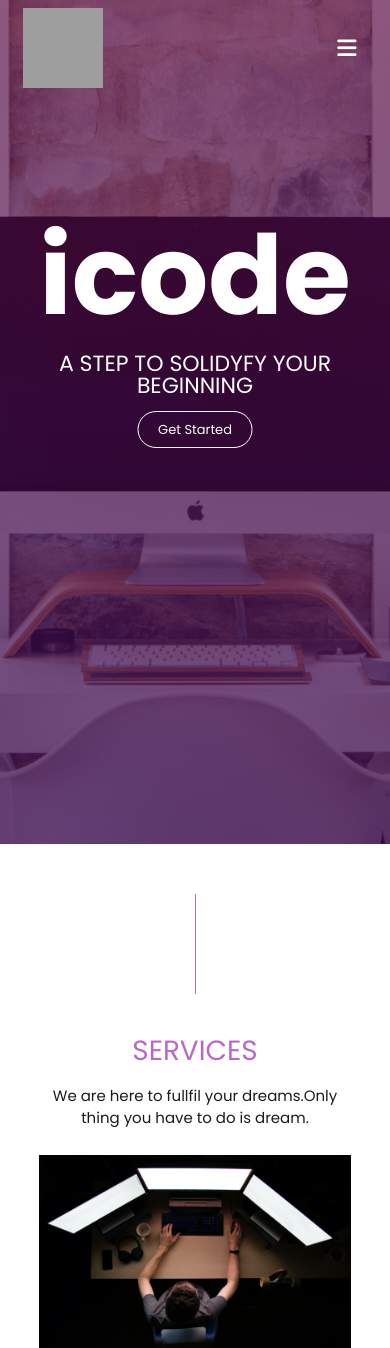
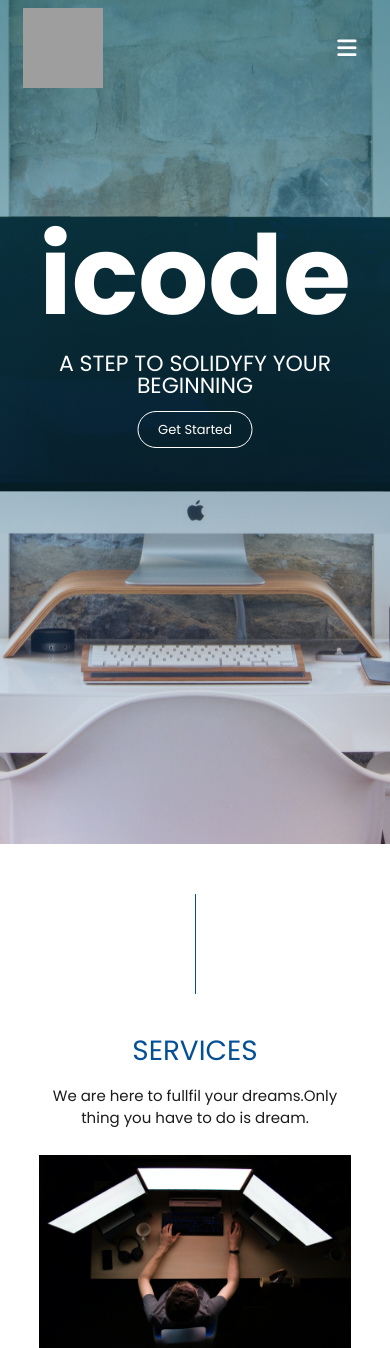
Before and after one commit to tusharkhanna575/icode, a PHP site: page / in a window 390 px wide. Shown: the top 1348 px of the page. Run offline with PHP 8.4, Linux system fonts and the light colour scheme; some libraries are stand-ins or nearby versions; grey boxes are pictures that could not be loaded.

Commit message:
Add files via upload

```diff
--- a/index.html
+++ b/index.html
@@ -68,9 +51,9 @@
 
   <!-- center part ends here -->
 
-    <!-- Notes Section Start-->
+  <!-- Service Section Start-->
 
-    <section class="Notes">
+  <section class="service">
     <div class="PageBlock">
       <div class="verticalLine"></div>
       <div class="Clear"></div>
@@ -135,10 +106,11 @@
       </div>
     </div>
   </section>
-    <!-- Notes Section End -->
+  <!-- Service Section End -->
 
   <!-- Blogs Section Start -->
   <section class="Blog">
+    <div class="PageBlock"></div>
     <div class="verticalLine"></div>
     <div class="Clear"></div>
     </div>
@@ -147,33 +119,122 @@
 
     <div class="row">
       <div class="Blog-col">
-          <i class="fas fa-solid fa-bullseye"></i>
+        <i class="fas fa-solid fa-robot"></i>
         <h3>Importance of Artificial Intelligence.</h3>
         <a href="#" class="hero_btn1">Read More</a>
       </div>
       <div class="Blog-col">
-          <i class="fas fa-book-open"></i>
+        <i class="fas fa-solid fa-link"></i>
         <h3>What is Blockchain Technology?</h3>
         <a href="#" class="hero_btn1">Read More</a>
       </div>
       <div class="Blog-col">
-          <i class="fas fa-trophy"></i>
-          <h3>Roadmap to became a fullstack developer.</h3>
+        <i class="fas fa-solid fa-laptop-code"></i>
+        <h3>Roadmap to became a Fullstack developer.</h3>
+        <a href="#" class="hero_btn1">Read More</a>
+      </div>
+      <div class="Blog-col">
+        <i class="fas fa-brands fa-android"></i>
+        <h3>Roadmap to became an Andriod developer.</h3>
+        <a href="#" class="hero_btn1">Read More</a>
+      </div>
+      <div class="Blog-col">
+        <i class="fas fa-solid fa-cloud"></i>
+        <h3>What is Cloud Computing?</h3>
+        <a href="#" class="hero_btn1">Read More</a>
+      </div>
+      <div class="Blog-col">
+        <i class="fas fa-solid fa-globe"></i>
+        <h3>Web vs App Which one to choose?</h3>
         <a href="#" class="hero_btn1">Read More</a>
       </div>
     </div>
   </section>
   <!-- Blog Section End -->
 
+  <!-- Facilities Section Start -->
+  <section class="facilities">
+    <div class="PageBlock">
+      <div class="verticalLine"></div>
+      <div class="Clear"></div>
+    </div>
+    <h1>Our Facilities</h1>
+    <p>Success is not final; failure is not fatal: It is the courage to continue that counts.</p>
+
+    <div class="row">
+      <div class="facilities-col">
+        <a href="#"><img src="img/facility1.jpg" alt="Connect People"></a>
+        <h3>Connect</h3>
+        <p>The human connection - is the key to personal and career success.
+        </p>
+      </div>
+      <div class="facilities-col">
+        <a href="#"><img src="img/facility2.jpg" alt="Startup Discussion image"></a>
+        <h3>Startup Talks</h3>
+        <p>Ideas are easy. Implementation is hard.</p>
+      </div>
+      <div class="facilities-col">
+        <a href="#"><img src="img/facility3.png" alt="Communities and Society image"></a>
+        <h3>Communities and Socities.</h3>
+        <p>If you want to lift yourself up, lift up someone else.</p>
+      </div>
+    </div>
+  </section>
+  <!-- Facilities Section End -->
+
+    <!-- Internship Section Start -->
+    <section class="Intern">
+      <div class="PageBlock"></div>
+      <div class="verticalLine"></div>
+      <div class="Clear"></div>
+      </div>
+      <h1>Our Internships</h1>
+      <p>- The only source of knowledge is experience.</p>
+
+      <div class="row">
+        <div class="Intern-col">
+          <img src="img/Web Development.svg" alt="Web Development Image" height="200px" width="200px">
+          <h3>Web Development Internship</h3>
+          <a href="#" class="hero_btn2">Apply Now</a>
+        </div>
+        <div class="Intern-col">
+          <img src="img/Andriod Development.svg" alt="Web Development Image" height="200px" width="200px">
+          <h3>Andriod Development Internship</h3>
+          <a href="#" class="hero_btn2">Apply Now</a>
+        </div>
+        <div class="Intern-col">
+          <img src="img/Data Science.svg" alt="Web Development Image" height="200px" width="200px">
+          <h3>Data Science Internship</h3>
+          <a href="#" class="hero_btn2">Apply Now</a>
+        </div>
+        <div class="Intern-col">
+          <img src="img/Graphic Designing.svg" alt="Graphic Design Image" height="200px" width="200px">
+          <h3>Graphic Design Internship</h3>
+          <a href="#" class="hero_btn2">Apply Now</a>
+        </div>
+        <div class="Intern-col">
+          <img src="img/Java Programming.svg" alt="Graphic Design Image" height="200px" width="200px">
+          <h3>Java Programming Internship</h3>
+          <a href="#" class="hero_btn2">Apply Now</a>
+        </div>
+        <div class="Intern-col">
+          <img src="img/Cloud Computing.svg" alt="Graphic Design Image" height="200px" width="200px">
+          <h3>Cloud Computing Internship</h3>
+          <a href="#" class="hero_btn2">Apply Now</a>
+        </div>
+      </div>
+    </section>
+    <!-- Internship Section End -->
+
+
+
   <script src="script.js"></script>
   <!-- Optional JavaScript; choose one of the two! -->
 
   <!-- Option 1: Bootstrap Bundle with Popper -->
-    <script
-      src="https://cdn.jsdelivr.net/npm/bootstrap@5.0.2/dist/js/bootstrap.bundle.min.js"
+  <script src="https://cdn.jsdelivr.net/npm/bootstrap@5.0.2/dist/js/bootstrap.bundle.min.js"
     integrity="sha384-MrcW6ZMFYlzcLA8Nl+NtUVF0sA7MsXsP1UyJoMp4YLEuNSfAP+JcXn/tWtIaxVXM"
-      crossorigin="anonymous"
-    ></script>
+    crossorigin="anonymous"></script>
 
   <!-- Option 2: Separate Popper and Bootstrap JS -->
   <!--
--- a/style.css
+++ b/style.css
@@ -11,7 +11,8 @@
     background-position: center;
     background-size: cover;
     position: relative;
-    background-image: linear-gradient(#5f0d46a5, #34054ab8), url(img/bg.jpg);
+    background-image: linear-gradient(#0d63729d, #22307b1a), url(img/bg.jpg);
+    background-color: rgb(255, 255, 255);
 }
 /* navbar section starts here */
 
@@ -43,6 +44,7 @@ nav .fab {
     padding: 8px 12px;
     position: relative;
     text-transform: uppercase;
+    font-weight: bold;
 }
 
 .nav-links ul li a {
@@ -168,14 +170,14 @@ nav .fa {
 
 /* Services Section Start */
 
-.Notes {
+.service {
     width: 80%;
     margin: auto;
     text-align: center;
     padding-top: 50px;
 }
 
-.Notes-col {
+.service-col {
     position: relative;
     flex-basis: 32%;
     border-radius: 10px;
@@ -183,7 +185,7 @@ nav .fa {
     overflow: hidden;
 }
 
-.Notes-col img {
+.service-col img {
     width: 100%;
     display: block;
 }
@@ -200,7 +202,7 @@ nav .fa {
 
 .layer:hover {
     /* background: rgba(226, 0, 0, 0.7); */
-    background: #530661b3;
+    background: #0d4b729d;
 }
 
 .layer h3 {
@@ -260,14 +262,14 @@ nav .fa {
     width: 80%;
     margin: auto;
     text-align: center;
-    padding-top: 100px;
+    padding-top: 50px;
 }
 
 .verticalLine {
     width: 2px;
     height: 100px;
     margin: 0 auto  40px;
-    background-color:#ba68c8;
+    background-color:#045097;
 }
 
 .Clear {
@@ -280,7 +282,7 @@ h1 {
     margin: 15px 0;
     line-height: 50px;
     text-transform: uppercase;
-    color: #ba68c8;
+    color: #045097;
 }
 
 p {
@@ -300,7 +302,7 @@ p {
 
 .Blog-col {
     flex-basis: 31%;
-    background-image: linear-gradient(#5f0d46a5, #34054ab8), url(img/blogimg.jpg);
+    background-image: linear-gradient(#0d46729d, #222f7b41);
     border-radius: 10px;
     margin-bottom: 5%;
     padding: 20px 12px;
@@ -333,3 +335,152 @@ p {
 }
 
 /* Blog Section End */
+
+/* Facilities Section Start */
+
+.facilities {
+    width: 80%;
+    margin: auto;
+    text-align: center;
+    padding-top: 50px;
+}
+
+.facilities-col {
+    flex-basis: 31%;
+    border-radius: 10px;
+    margin-bottom: 5%;
+    text-align: left;
+}
+
+.facilities-col img {
+    width: 100%;
+    transition: 0.5s;
+    border-radius: 10px;
+}
+
+.facilities-col img:hover {
+    box-shadow: 0 0 20px 10px rgba(54, 58, 121, 0.2);
+}
+
+.facilities-col p {
+    padding: 0;
+}
+
+.facilities-col h3 {
+    text-align: left;
+    margin-top: 16px;
+    margin-bottom: 15px;
+}
+
+/* Facilities Section End */
+
+/* Internship Section Start */
+
+.Intern{
+    font-size: 25px;
+    color:black;
+}
+
+.fas{
+    color: #ffff31;
+    font-size: 60px;
+    margin-bottom: 15px;
+}
+
+.hero_btn2 {
+    position: relative;
+    display: inline-block;
+    color: rgb(0, 0, 0);
+    border: 1px solid rgb(0, 0, 0);
+    border-radius: 25px;
+    padding: 8px 20px;
+    font-size: 13px;
+    background: transparent;
+    cursor: pointer;
+    text-decoration: none;
+}
+
+.hero_btn2:hover {
+    border: 1px solid  #000000;
+    background:  #045097;
+    color: #ffff31;
+    transition: 1s;
+}
+
+.Intern {
+    width: 80%;
+    margin: auto;
+    text-align: center;
+    padding-top: 50px;
+}
+
+.verticalLine {
+    width: 2px;
+    height: 100px;
+    margin: 0 auto  40px;
+    background-color:#045097;
+}
+
+.Clear {
+    clear: both;
+}
+
+h1 {
+    font-size: 55px;
+    font-weight: 800;
+    margin: 15px 0;
+    line-height: 50px;
+    text-transform: uppercase;
+    color: #045097;
+}
+
+p {
+    color: rgb(27, 27, 27);
+    font-size: 15px;
+    font-weight: 300;
+    line-height: 22px;
+    padding: 10px;
+    font-weight: 400;
+}
+
+.row {
+    margin-top: 5%;
+    display: flex;
+    justify-content: space-between;
+}
+
+.Intern-col {
+    flex-basis: 31%;
+    background-color: #ffffff;
+    border-radius: 10px;
+    margin-bottom: 5%;
+    padding: 20px 12px;
+    box-sizing: border-box;
+    transition: 0.5s;
+}
+
+.Intern-col h3 {
+    text-align: center;
+    font-weight: 600;
+    margin: 10px 0;
+    line-height: 1.1;
+}
+
+.Intern-col:hover {
+    box-shadow: 0 0 20px 0px rgba(0, 0, 0, 0.2);
+}
+
+@media (max-width: 700px) {
+    .verticalLine {
+        widtH: 1px;
+    }
+    h1 {
+        font-size: 24px;
+        line-height: unset;
+    }
+    .row {
+        flex-direction: column;
+    }
+}
+
+/* Internship Section End */
```
Also changed, not shown: other parts of index.html (+21 -49 lines), img/Andriod Development.svg (added), img/Cloud Computing.svg (added), img/Data Science.svg (added), img/Graphic Designing.svg (added), img/Java Programming.svg (added), img/Web Development.svg (added), img/facility1.jpg (added), img/facility3.png (added), script.js (line endings or trailing spaces), 1 other file. Lines whose indentation alone changed are shown as unchanged.
